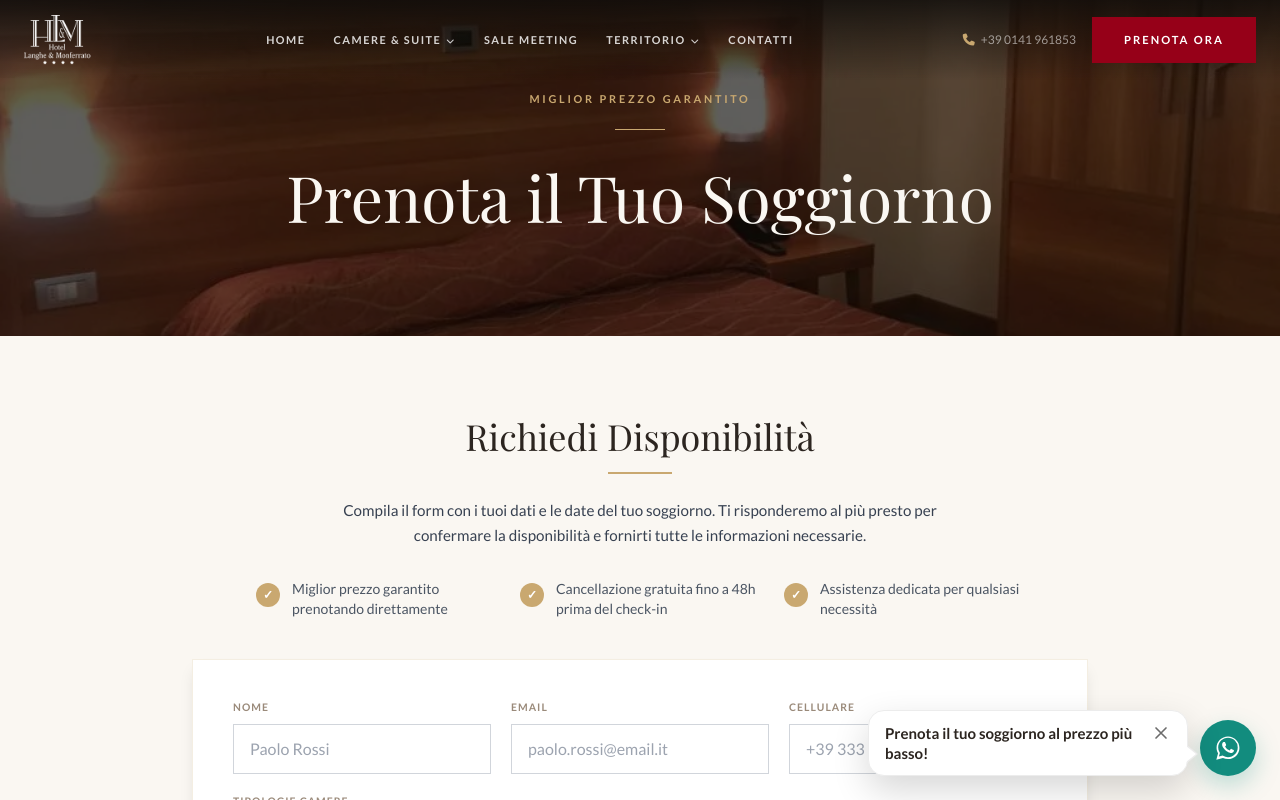
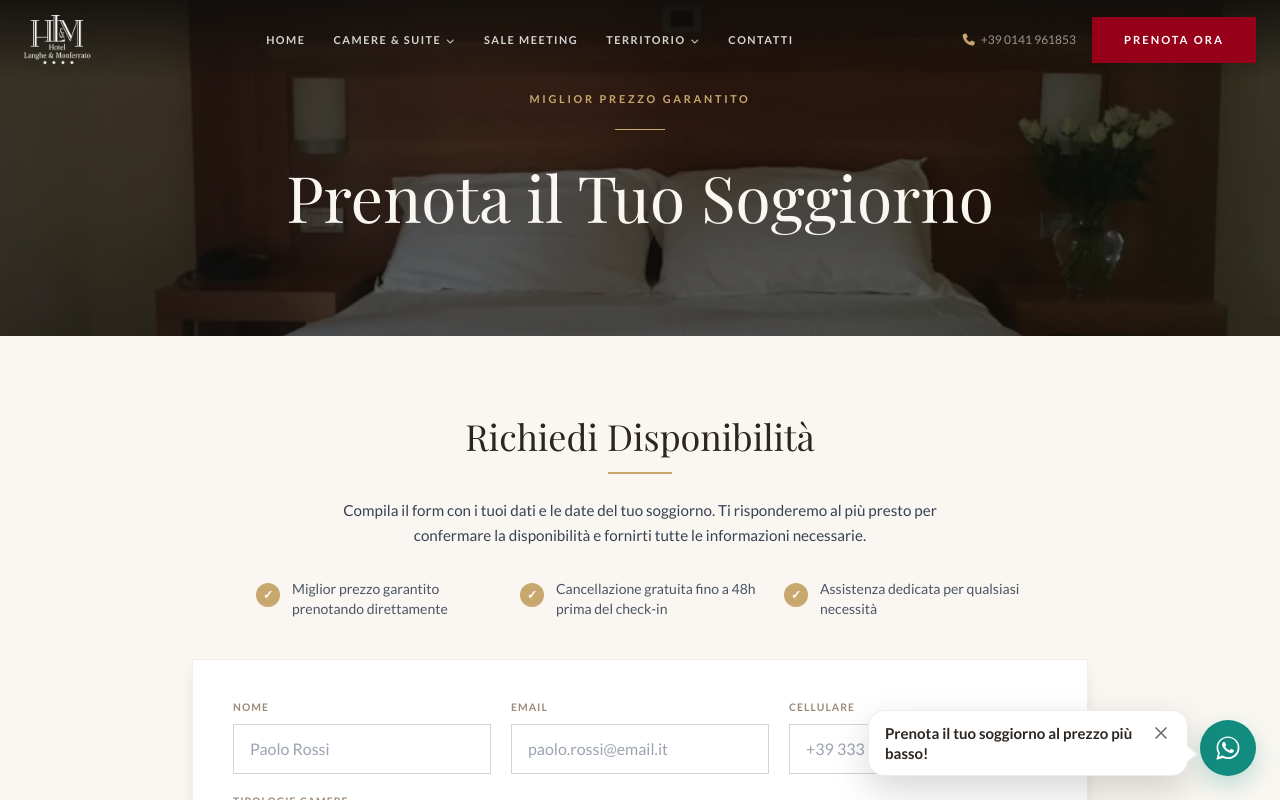
Before and after one commit to tave1013/hotel-langhe-monferrato, a Next.js app: page /prenota in a window 1280 px wide. Shown: the top 800 px of the page. Built offline with nearby package versions, Linux system fonts and the light colour scheme; a web font is replaced by a local one.

Commit message:
fix: usa immagine Camere.webp per hero pagina prenota

```diff
--- a/app/prenota/PrenotaClient.js
+++ b/app/prenota/PrenotaClient.js
@@ -27,7 +27,7 @@ export default function PrenotaClient() {
       <section className="relative overflow-hidden" style={{ height: '42vh', minHeight: 300 }}>
         <div className="absolute inset-0">
           <Image
-            src="/foto/suite.webp"
+            src="/foto/Camere.webp"
             alt="Prenota Hotel Langhe"
             fill
             priority
```
